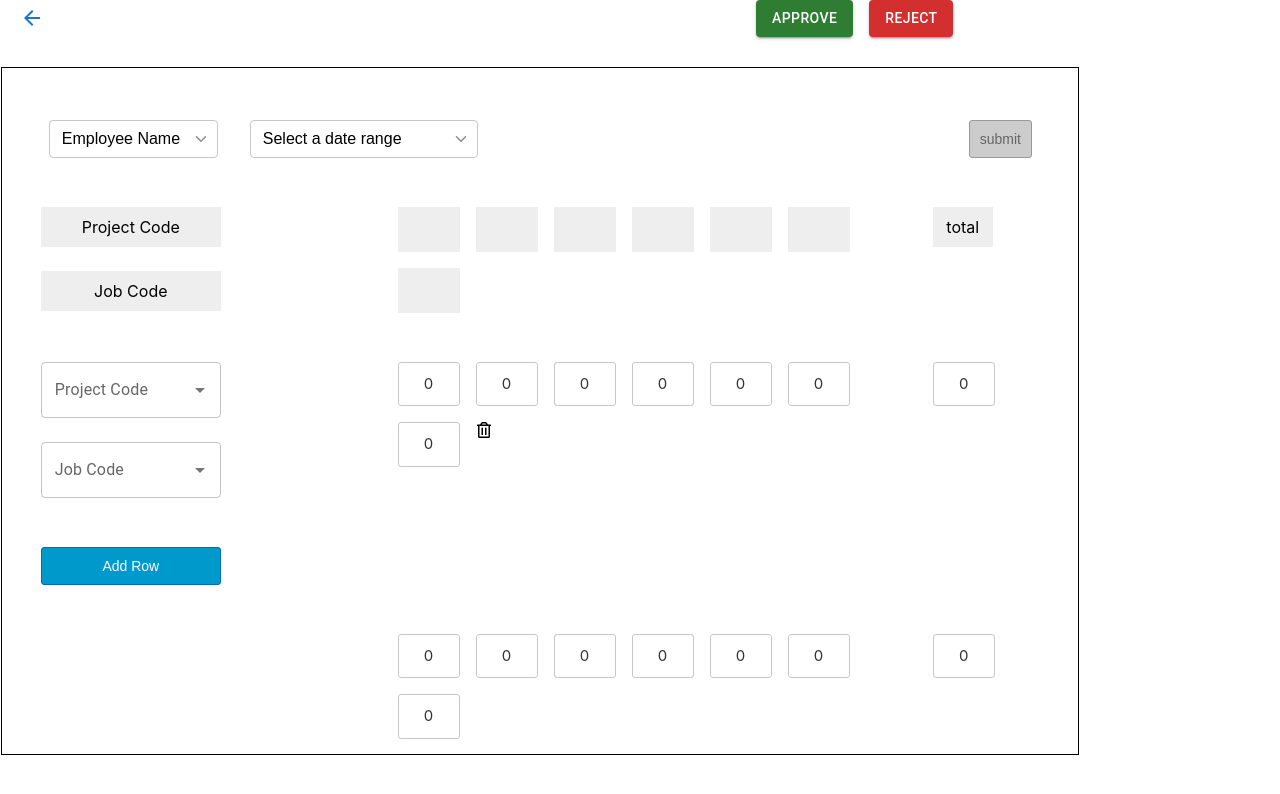
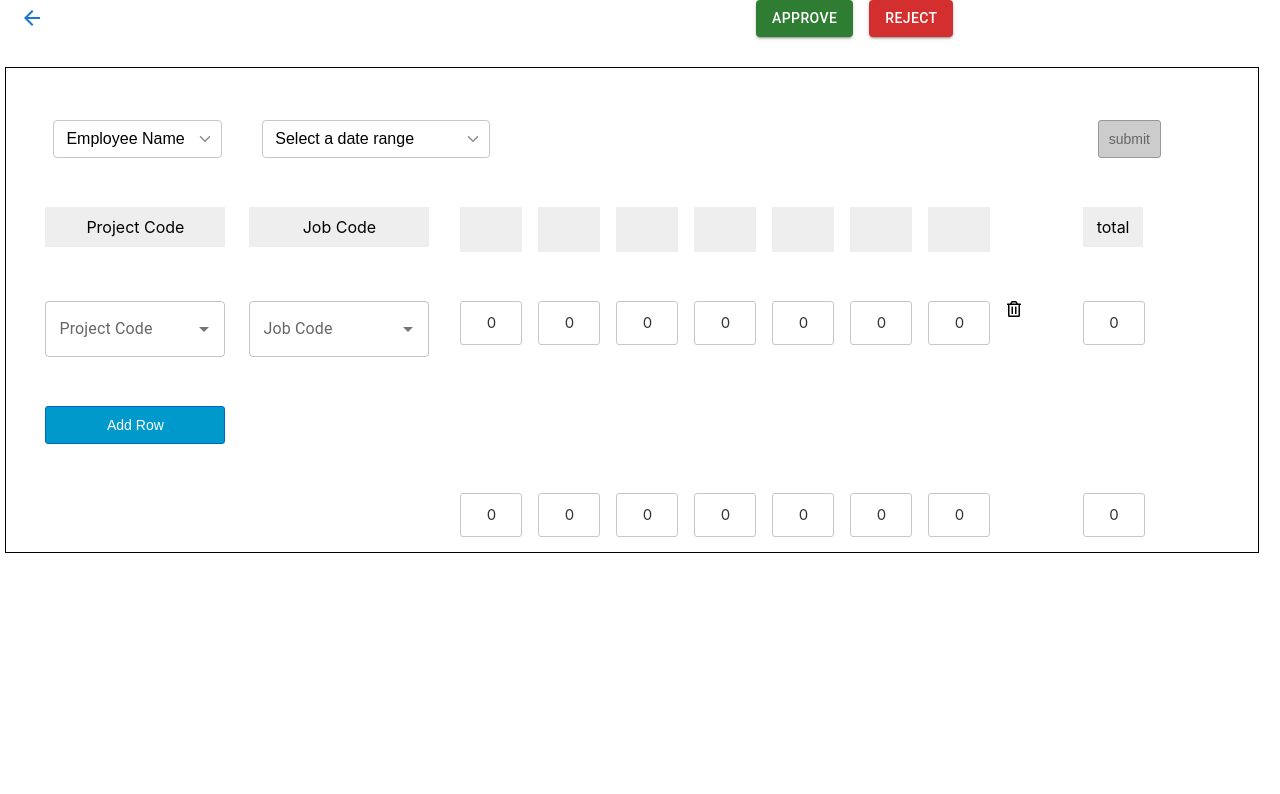
Before and after one commit to Jainu-baba/Timesheet-POC-Team-B, a React (Create React App) app: page /details in a window 1280 px wide. Shown: the top 794 px of the page. Built offline with nearby package versions, Linux system fonts and the light colour scheme.

Commit message:
code changes

```diff
--- a/src/Components/TimesheetDetails/Details.js
+++ b/src/Components/TimesheetDetails/Details.js
@@ -69,9 +69,9 @@ const Details = () => {
             </Stack>
           </Grid>
         </Grid>
-        <Grid>
+
         <Employee />
-        </Grid>
+
         <Grid>
 
         </Grid>
```
